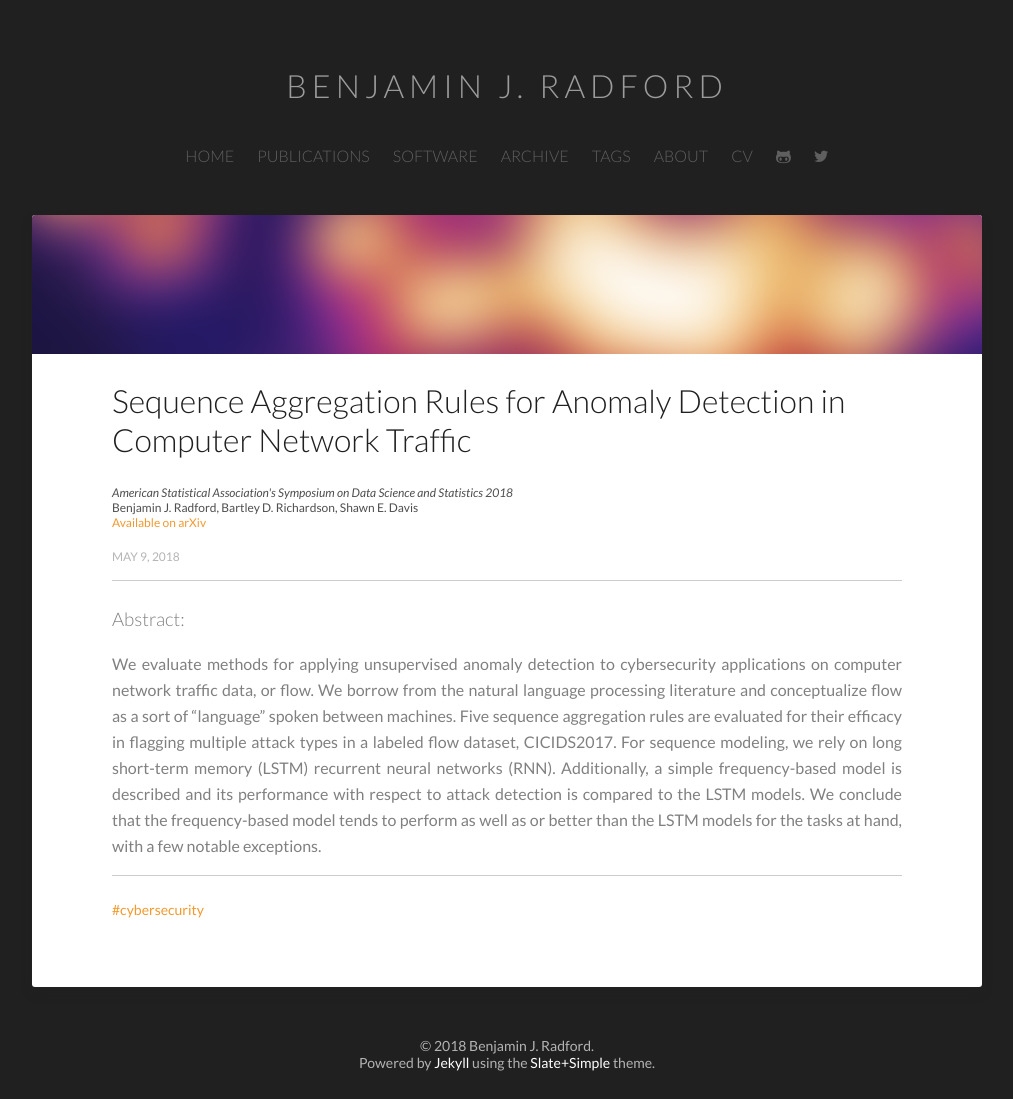
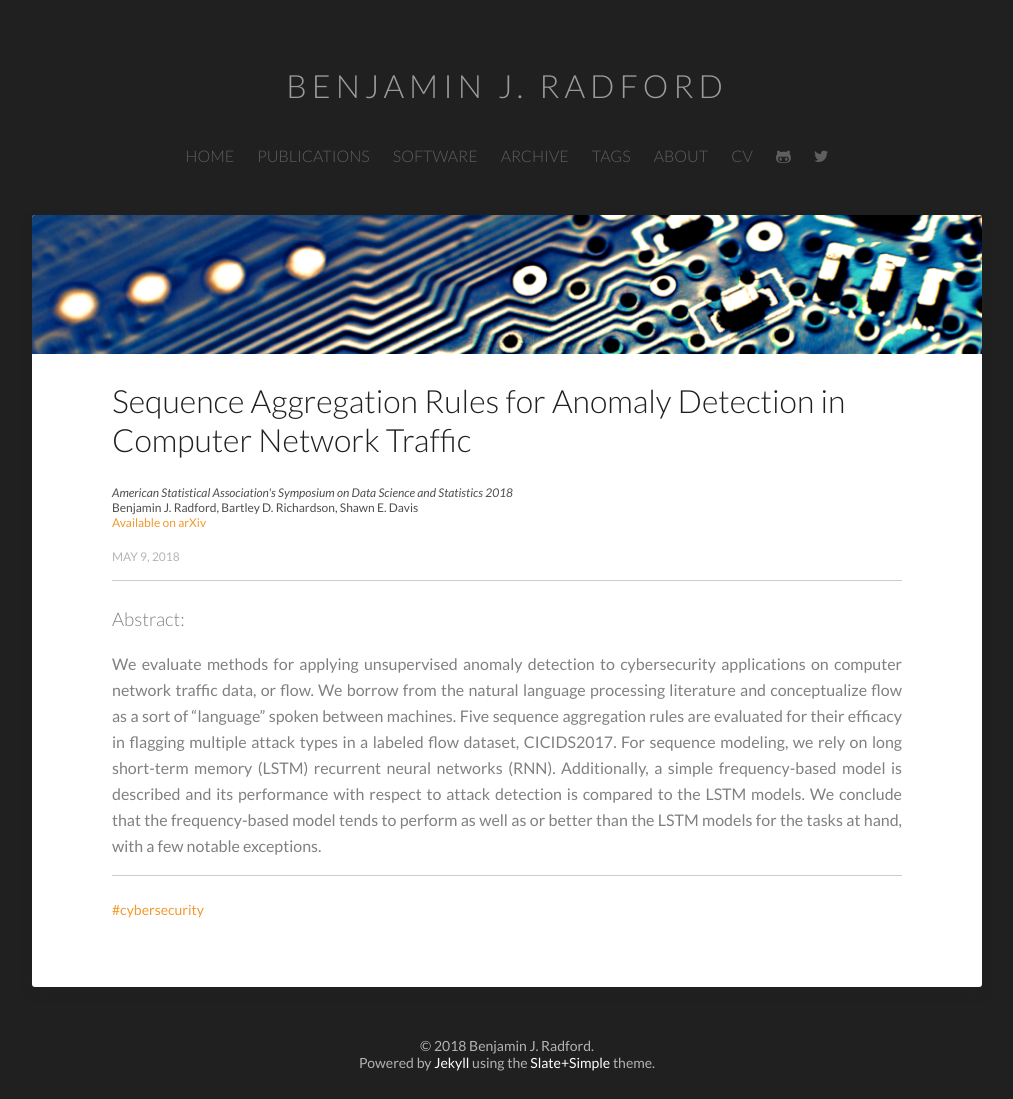
Before and after one commit to benradford/benradford.github.io, a Jekyll site: the page built from publications/_posts/2018-05-09-sequence-aggregation.md, in a window 1280 px wide. Shown: the whole page, without its empty margins (133-1146 px from the left). Built offline with Jekyll 4.4.1, drawn with Linux system fonts in a browser that asks for light colours.

Commit message:
New header image

```diff
--- a/publications/_posts/2018-05-09-sequence-aggregation.md
+++ b/publications/_posts/2018-05-09-sequence-aggregation.md
@@ -9,7 +9,7 @@ venue: American Statistical Association's Symposium on Data Science and Statisti
 link-text: Available on arXiv
 link-download: https://arxiv.org/abs/1805.03735
 
-featured-image: /images/default-header.png
+featured-image: /images/silicon-chip-header-1.png
 tags: [cybersecurity]
 date: 2018-05-09
 ---
```
Also changed, not shown: images/silicon-chip-header-1.png (added).
